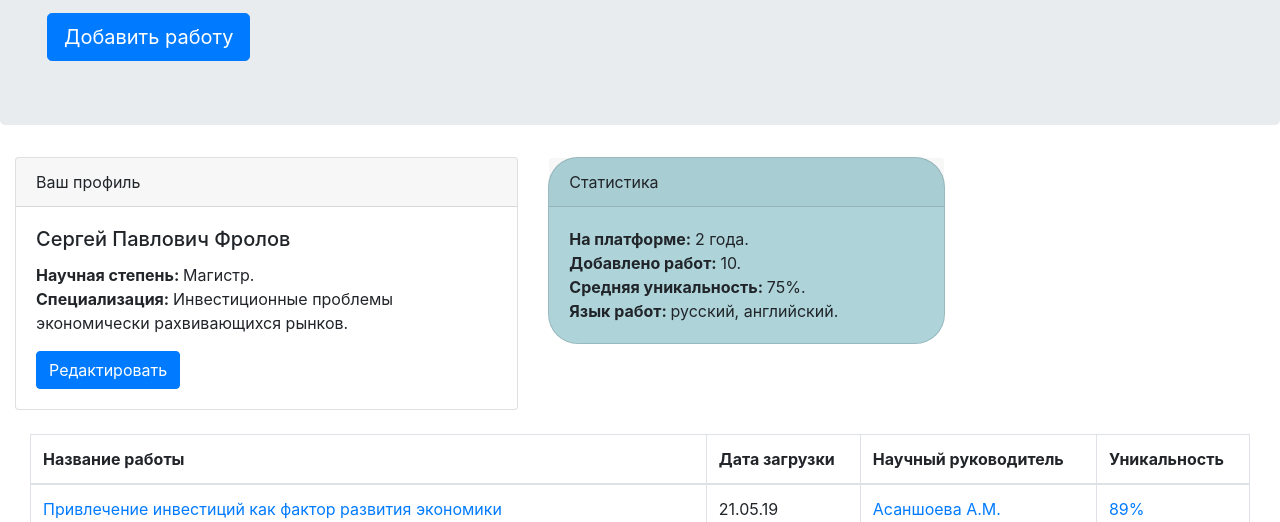
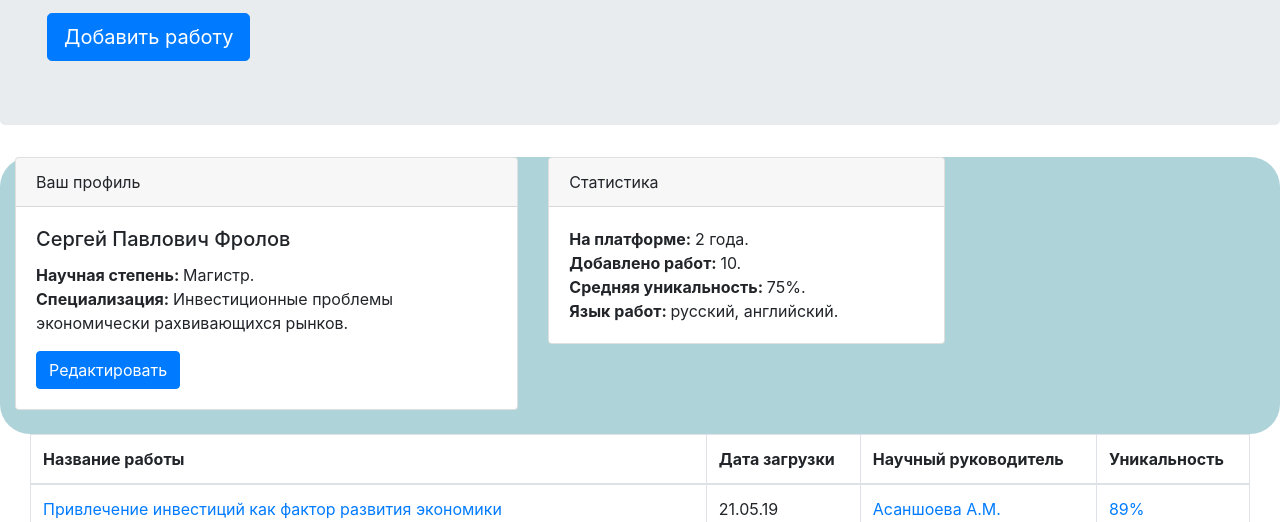
Before and after one commit to nsokolova0399/NLK, a plain HTML site: page index.html in a window 1280 px wide. In both pictures the pointer is over the element 640 px from the left and 573 px from the top of the page. Shown: the part 278-800 px from the top of the page. Drawn offline with nearby package versions, Linux system fonts and the light colour scheme.

Commit message:
Update index.css

```diff
--- a/index.css
+++ b/index.css
@@ -9,7 +9,7 @@
   width: 100%;
   margin: 0 auto;
 }
-.card:hover{
+.row:hover{
   border-radius: 30px;
   background-color: rgb(174, 212, 218);
 }
```
